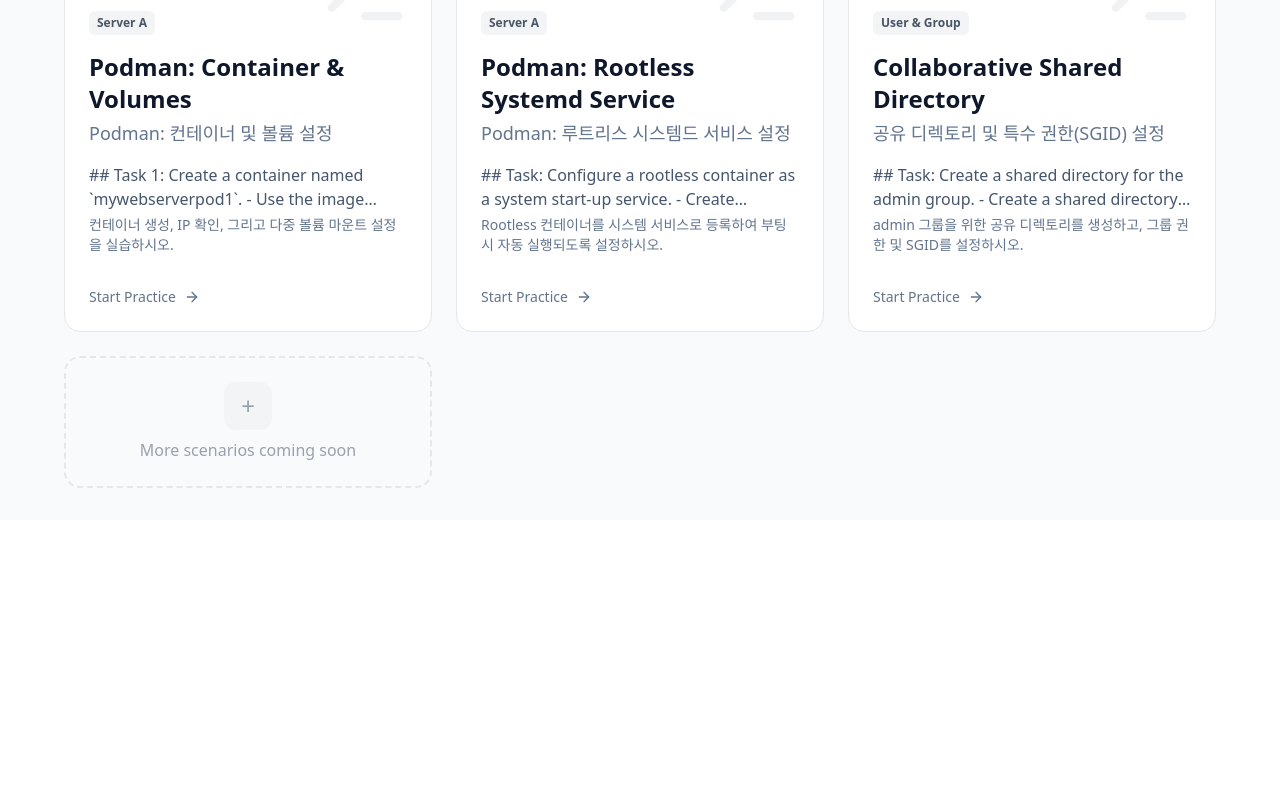
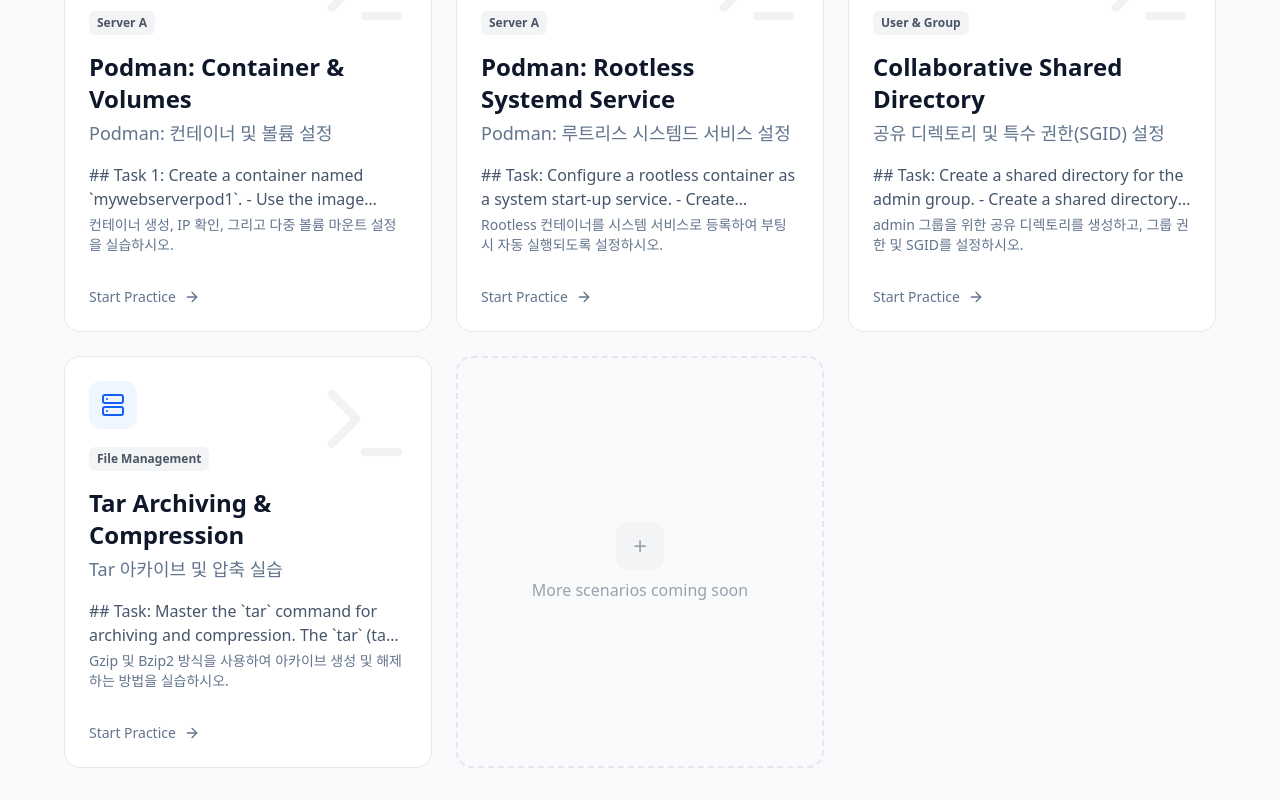
Before and after one commit to tacowasabii/RHCSA, a React (Vite) app: page / in a window 1280 px wide. Shown: the part 1952-2752 px from the top of the page. Before the commit the page ends 2472 px from the top, so only its background shows below. Built offline with nearby package versions, Linux system fonts and the light colour scheme.

Commit message:
feat: tar

```diff
--- a/src/data/problems.ts
+++ b/src/data/problems.ts
@@ -923,5 +923,54 @@
         command: 'touch /home/shared-dir/test.txt && ls -ltr /home/shared-dir/test.txt'
       }
     ]
+  },
+  {
+    id: 'tar-archiving-basics',
+    category: 'File Management',
+    title: 'Tar Archiving & Compression',
+    titleKo: 'Tar 아카이브 및 압축 실습',
+    description: `## Task: Master the \`tar\` command for archiving and compression.
+
+The \`tar\` (tape archive) command is essential for creating, listing, and extracting archives in Linux.
+
+### Key Options:
+- \`-c\`: Create an archive
+- \`-x\`: Extract an archive
+- \`-v\`: Verbose mode (show files being processed)
+- \`-f\`: Specify the filename of the archive
+- \`-z\`: Use \`gzip\` compression (\`.tar.gz\`)
+- \`-j\`: Use \`bzip2\` compression (\`.tar.bz2\`)`,
+    descriptionKo: 'Gzip 및 Bzip2 방식을 사용하여 아카이브 생성 및 해제하는 방법을 실습하시오.',
+    scenarios: [
+      'Gzip Archive: /root/test1.tar.gz',
+      'Bzip2 Archive: /root/test2.tar.bz2',
+      'Source: /var/log/ files'
+    ],
+    steps: [
+      {
+        id: 1,
+        instruction: 'Create a gzip compressed archive of /var/log/ in /root/test1.tar.gz',
+        instructionKo: '/var/log/ 디렉토리를 gzip 방식으로 압축하여 /root/test1.tar.gz 아카이브를 생성하시오.',
+        command: 'tar cvfz /root/test1.tar.gz /var/log/*'
+      },
+      {
+        id: 2,
+        instruction: 'Create a bzip2 compressed archive of /var/log/ in /root/test2.tar.bz2',
+        instructionKo: '/var/log/ 디렉토리를 bzip2 방식으로 압축하여 /root/test2.tar.bz2 아카이브를 생성하시오.',
+        command: 'tar cvfj /root/test2.tar.bz2 /var/log/*'
+      },
+      {
+        id: 3,
+        instruction: 'Extract the gzip archive /root/test1.tar.gz',
+        instructionKo: '/root/test1.tar.gz 아카이브의 압축을 해제하시오.',
+        command: 'tar zxvf /root/test1.tar.gz'
+      },
+      {
+        id: 4,
+        instruction: 'Extract the bzip2 archive /root/test2.tar.bz2',
+        instructionKo: '/root/test2.tar.bz2 아카이브의 압축을 해제하시오.',
+        command: 'tar jxvf /root/test2.tar.bz2'
+      }
+    ]
   }
 ];
```
